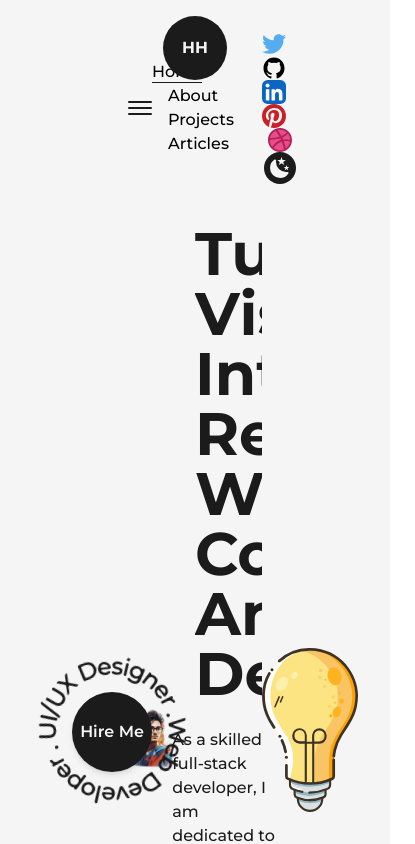
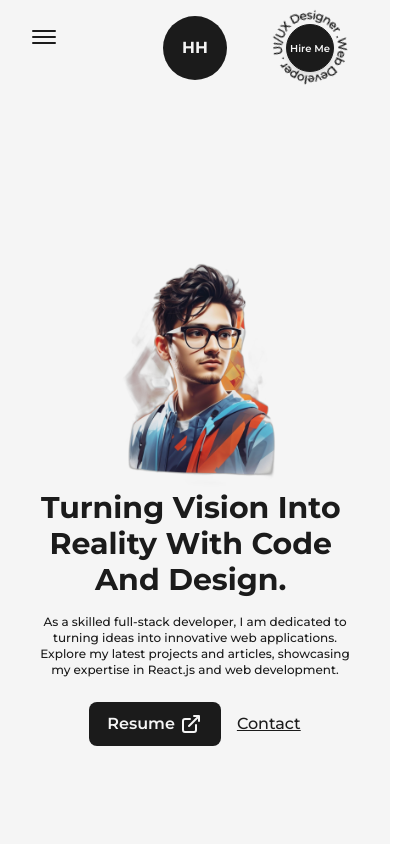
Before and after one commit to Chipsii/portfolio, a Next.js app: page / in a window 390 px wide. Shown: the top 844 px of the page, 415 px wide, since content can reach past the window. Built offline with nearby package versions, Linux system fonts and the light colour scheme.

Commit message:
making the site responsive for mobile

```diff
--- a/src/components/AnimatedText.js
+++ b/src/components/AnimatedText.js
@@ -2,51 +2,53 @@
 import { motion } from "framer-motion";
 
 const quote = {
-    initial:{
-        opacity:1,
+  initial: {
+    opacity: 1,
   },
-    animate:{
-        opacity:1,
-        transition:{
-            delay:0.5,
+  animate: {
+    opacity: 1,
+    transition: {
+      delay: 0.5,
       staggerChildren: 0.08,
-        }
-    }
-}
+    },
+  },
+};
 
 const singleWord = {
-    initial:{
-        opacity:0,
-        y:50,
+  initial: {
+    opacity: 0,
+    y: 50,
   },
-    animate:{
-        opacity:1,
-        y:0,
-        transition:{
-            duration:1,
-        }
-    }
-}
+  animate: {
+    opacity: 1,
+    y: 0,
+    transition: {
+      duration: 1,
+    },
+  },
+};
 
-const AnimatedText = ({text, className=""}) => {
+const AnimatedText = ({ text, className = "" }) => {
   return (
-        <div className="w-full mx-auto py-2 flex items-center justify-center text-center overflow-hidden dark:text-light">
-            <motion.h1 className={`inline-block w-full text-dark font-bold capitalize text-8xl dark:text-light ${className}`}
+    <div className="w-full mx-auto py-2 flex items-center justify-center text-center overflow-hidde sm:py-0 ">
+      <motion.h1
+        className={`inline-block w-full text-dark font-bold capitalize text-8xl dark:text-light ${className}`}
         variants={quote}
         initial="initial"
-            animate="animate">
-            {
-
-                text.split(" ").map((word, index) =>
-                <motion.span key={word+'-'+index} className="inline-block"
-                variants={singleWord}>
+        animate="animate"
+      >
+        {text.split(" ").map((word, index) => (
+          <motion.span
+            key={word + "-" + index}
+            className="inline-block"
+            variants={singleWord}
+          >
             {word}&nbsp;
           </motion.span>
-                )
-            }
+        ))}
       </motion.h1>
     </div>
-    )
-}
+  );
+};
 
 export default AnimatedText;
--- a/src/components/Footer.js
+++ b/src/components/Footer.js
@@ -6,11 +6,11 @@
   return (
     <footer
       className=" w-full border-t-2 border-solid border-dark font-medium text-lg
-      dark:text-light dark:border-light
+      dark:text-light dark:border-light sm:text-base
       ">
-      <Layout classname=" py-8 flex items-center justify-between ">
+      <Layout classname=" py-8 flex items-center justify-between lg:flex-col lg:py-6">
         <span>{new Date().getFullYear()}&copy; All Rights Reserved.</span>
-        <div className="flex items-center">
+        <div className="flex items-center lg:py-2">
           Build With <span className="text-primary dark:text-primaryDark text-2x1 px-1">&#9825;</span>
           by&nbsp;
           <Link
--- a/src/components/HireMre.js
+++ b/src/components/HireMre.js
@@ -4,15 +4,18 @@
 
 const HireMe = () => {
   return (
-    <div className="fixed left-4 bottom-4 flex items-center justify-center overflow-hidden">
-      <div className=" w-48 h-auto flex items-center justify-center relative">
-        <CircularText className={"fill-dark animate-spin-slow dark:fill-light"} />
+    <div className="fixed left-4 bottom-4 flex items-center justify-center overflow-hidden md:right-8 md:left-auto md:top-0 md:bottom-auto md:absolute">
+      <div className=" w-48 h-auto flex items-center justify-center relative md:w-24">
+        <CircularText
+          className={"fill-dark animate-spin-slow dark:fill-light"}
+        />
 
         <Link
           href="mailto:hasibfire24@gmail.com"
           className=" flex items-center justify-center absolute left-1/2 top-1/2 -translate-x-1/2 -translate-y-1/2 bg-dark text-light shadow-md
-          border-solid border-dark w-20 h-20 rounded-full font-semibold hover:bg-light hover:text-dark
+          border border-solid border-dark w-20 h-20 rounded-full font-semibold hover:bg-light hover:text-dark
           dark:bg-light dark:text-dark hover:dark:bg-dark hover:dark:text-light hover:dark:border-light
+          md:w-12 md:h-12 md:text-[10px]
           ">
           Hire Me
         </Link>
--- a/src/components/Layout.js
+++ b/src/components/Layout.js
@@ -2,7 +2,7 @@
 
    const Layout = ({children, classname=""}) => {
     return (
-        <div className={`w-full h-full inline-block z-0 bg-light p-32 dark:bg-dark ${classname}`}>
+        <div className={`w-full h-full inline-block z-0 bg-light p-32 dark:bg-dark xl:p-24 lg:p-16 md:p-12 sm:p-8 ${classname}`}>
             {children}
         </div>
     )
--- a/src/components/NavBar.js
+++ b/src/components/NavBar.js
@@ -35,6 +35,32 @@
   );
 };
 
+const CoustomMobileLink = ({ href, title, className = "", toggle }) => {
+  const router = useRouter();
+
+  const handleClick = () =>{
+    toggle();
+    router.push(href);
+  }
+
+  return (
+    <button href={href} className={`${className} relative group text-light dark:text-dark my-2`} onClick={handleClick}>
+      {title}
+
+      <span
+        className={`
+            h-[1px] inline-block bg-light
+            absolute left-0 -bottom-0.5
+            group-hover:w-full transition-[width] ease duration-300
+            ${router.asPath === href ? "w-full" : "w-0"}
+            dark:bg-dark`}
+      >
+        &nbsp;
+      </span>
+    </button>
+  );
+};
+
 const NavBar = () => {
   const [mode, setMode] = useThemeSwitcher();
   const [isOpen, setIsOpen] = useState(false);
@@ -44,14 +70,15 @@
   };
 
   return (
-    <header className="w-full px-32 py-8 font-medium flex items-center justify-between dark:text-light">
+    <header className="w-full px-32 py-8 font-medium flex items-center justify-between dark:text-light relative z-10 lg:px-16 md:px-12 sm:px-8 ">
 
-      <button className="flex flex-col justify-center items-center" onClick={handleClick}>
+      <button className="flex-col justify-center items-center hidden lg:flex" onClick={handleClick}>
         <span className={`bg-dark dark:bg-light transition-all duration-300 ease-out block h-0.5 w-6 rounded-sm ${isOpen ? 'rotate-45 translate-y-1' : '-translate-y-0.5'} `}></span>
         <span className={`bg-dark dark:bg-light transition-all duration-300 ease-out block h-0.5 w-6 rounded-sm my-0.5 ${isOpen ? 'opacity-0' : 'opacity-100'} `}></span>
         <span className={`bg-dark dark:bg-light transition-all duration-300 ease-out block h-0.5 w-6 rounded-sm ${isOpen ? '-rotate-45 -translate-y-1' : 'translate-y-0.5'} `}></span>
       </button>
 
+      <div className=" w-full flex justify-between items-center lg:hidden">
       <nav>
         <CoustomLink href="/" title="Home" className="mr-4" />
         <CoustomLink href="/about" title="About" className="mx-4" />
@@ -119,6 +146,85 @@
           )}
         </button>
       </nav>
+      </div>
+
+{
+  isOpen ?
+  <motion.div
+  initial={{scale: 0, opacity: 0, x:"-50%", y:"-50%"}}
+  animate={{scale: 1, opacity: 1}}
+  className=" min-w-[70vw] flex flex-col justify-between z-30 items-center fixed top-1/2 left-1/2 -translate-x-1/2 -translate-y-1/2 bg-dark/90 dark:bg-light/75 rounded-lg backdrop-blur-md py-32">
+  <nav className="flex items-center flex-col justify-center">
+    <CoustomMobileLink href="/" title="Home" className="" toggle={handleClick} />
+    <CoustomMobileLink href="/about" title="About" className="" toggle={handleClick} />
+    <CoustomMobileLink href="/projects" title="Projects" className="" toggle={handleClick} />
+    <CoustomMobileLink href="/articles" title="Articles" className="" toggle={handleClick} />
+  </nav>
+
+  <nav className="flex items-center justify-center flex-wrap mt-2">
+    <motion.a
+      href="https://twitter.com/ChipsIsCool"
+      target={"_blank"}
+      whileHover={{ y: -2 }}
+      whileTap={{ scale: 0.9 }}
+      className="w-6 mx-3 sm:mx-1"
+    >
+      <TwitterIcon />
+    </motion.a>
+    <motion.a
+      href="https://github.com/Chipsii"
+      target={"_blank"}
+      whileHover={{ y: -2 }}
+      whileTap={{ scale: 0.9 }}
+      className="w-6 mx-3 sm:mx-1 bg-light dark:bg-dark rounded-full"
+    >
+      <GithubIcon />
+    </motion.a>
+    <motion.a
+      href="https://www.linkedin.com/in/hasib-hossain-6ab761260/"
+      target={"_blank"}
+      whileHover={{ y: -2 }}
+      whileTap={{ scale: 0.9 }}
+      className="w-6 mx-3 sm:mx-1"
+    >
+      <LinkedInIcon />
+    </motion.a>
+    <motion.a
+      href="https://www.pinterest.jp/chipskun/"
+      target={"_blank"}
+      whileHover={{ y: -2 }}
+      whileTap={{ scale: 0.9 }}
+      className="w-6 mx-3 sm:mx-1 bg-light rounded-full"
+    >
+      <PinterestIcon />
+    </motion.a>
+    <motion.a
+      href="https://dribbble.com/Chipss"
+      target={"_blank"}
+      whileHover={{ y: -2 }}
+      whileTap={{ scale: 0.9 }}
+      className="w-6 ml-3 sm:mx-1"
+    >
+      <DribbbleIcon />
+    </motion.a>
+
+    <button
+      onClick={() => setMode(mode === "light" ? "dark" : "light")}
+      className={`ml-3 flex items-center justify-center rounded-full p-1
+      ${mode === "light" ? "bg-dark text-light" : "bg-light text-dark"}
+      `}
+    >
+      {mode === "dark" ? (
+        <SunIcon className={"fill-dark"} />
+      ) : (
+        <MoonIcon className={"fill-dark"} />
+      )}
+    </button>
+  </nav>
+  </motion.div>
+
+  :null
+}
 
       <div className="absolute left-[50%] top-2 translate-x-[-50%]">
         <Logo />
--- a/src/pages/index.js
+++ b/src/pages/index.js
@@ -16,34 +16,34 @@
         <meta name="description" content="Generated by create next app" />
       </Head>
       <main className="flex items-center text-dark w-full min-h-screen dark:text-light">
-        <Layout classname="pt-0">
-          <div className="flex items-center justify-between w-full">
-            <div className=" w-1/3">
-              <Image src={profilePic} alt="Hasib" className="w-full h-auto"
+        <Layout classname="pt-0 md:pt-16 sm:pt-8">
+          <div className="flex items-center justify-between w-full lg:flex-col">
+            <div className=" w-1/3 md:w-1/2">
+              <Image src={profilePic} alt="Hasib" className="w-full h-auto lg:hidden md:inline-block md:w-full"
               priority
               sizes="(max-width: 768px) 100vw,
               (max-width: 1200px) 50vw,
               50vw"
               />
             </div>
-            <div className=" w-1/2 flex flex-col items-center self-center">
+            <div className=" w-1/2 flex flex-col items-center self-center lg:w-full lg:text-center">
               <AnimatedText
                 text="Turning Vision Into Reality With Code And Design."
-                className="!text-6xl !text-left"
+                className="!text-6xl !text-left xl:!text-5xl lg:!text-center lg:!text-6xl md:!text-5xl sm:!text-3xl"
               />
-              <p className=" my-4 text-base font-medium">
+              <p className=" my-4 text-base font-medium md:text-sm sm:text-xs">
                 As a skilled full-stack developer, I am dedicated to turning
                 ideas into innovative web applications. Explore my latest
                 projects and articles, showcasing my expertise in React.js and
                 web development.
               </p>
-              <div className=" flex items-center self-start mt-2">
+              <div className=" flex items-center self-start mt-2 lg:self-center">
                 <Link
                   href="/resume.pdf"
                   target={"_blank"}
                   className=" flex items-center bg-dark text-light p-2.5 px-6 rounded-lg text-lg font-semibold
                   hover:bg-light hover:text-dark border-2 border-solid border-transparent hover:border-dark
-                  dark:bg-light dark:text-dark hover:dark:bg-dark hover:dark:text-light hover:dark:border-light "
+                  dark:bg-light dark:text-dark hover:dark:bg-dark hover:dark:text-light hover:dark:border-light md:p-2 md:px-4 md:text-base"
                   download={true}
                 >
                   Resume <LinkArrow className={" w-6 ml-1"} />
@@ -51,7 +51,7 @@
                 <Link
                   href="mailto:hasibfire24@gmail.com"
                   target={"_blank"}
-                  className="ml-4 text-lg font-medium capitalize text-dark underline dark:text-light"
+                  className="ml-4 text-lg font-medium capitalize text-dark underline dark:text-light md:text-base"
                 >
                   Contact
                 </Link>
@@ -61,7 +61,7 @@
         </Layout>
 
         <HireMe />
-        <div className="absolute right-8 bottom-8 inline-block w-24">
+        <div className="absolute right-8 bottom-2 inline-block w-24 md:hidden">
           <Image src={lightBulb} alt="Hasib" className="w-full h-auto" />
         </div>
       </main>
```
Lines whose indentation alone changed are shown as unchanged.
